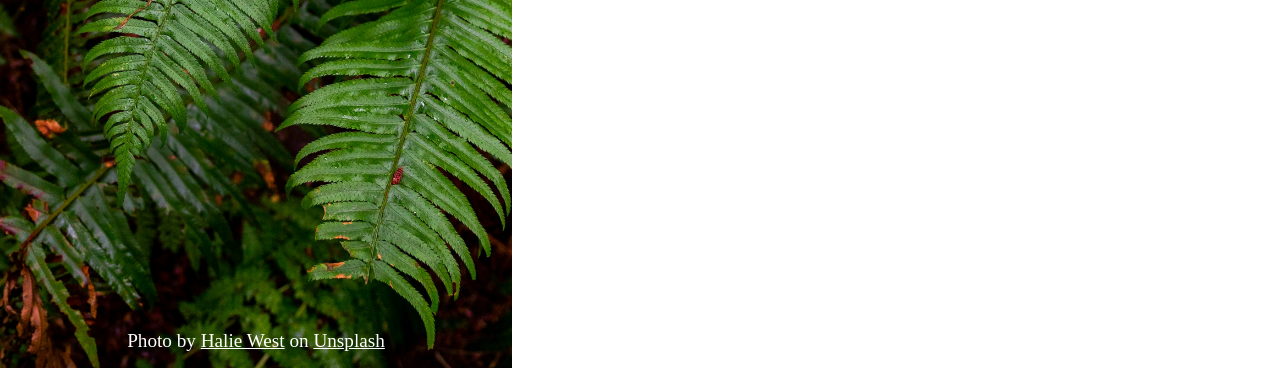
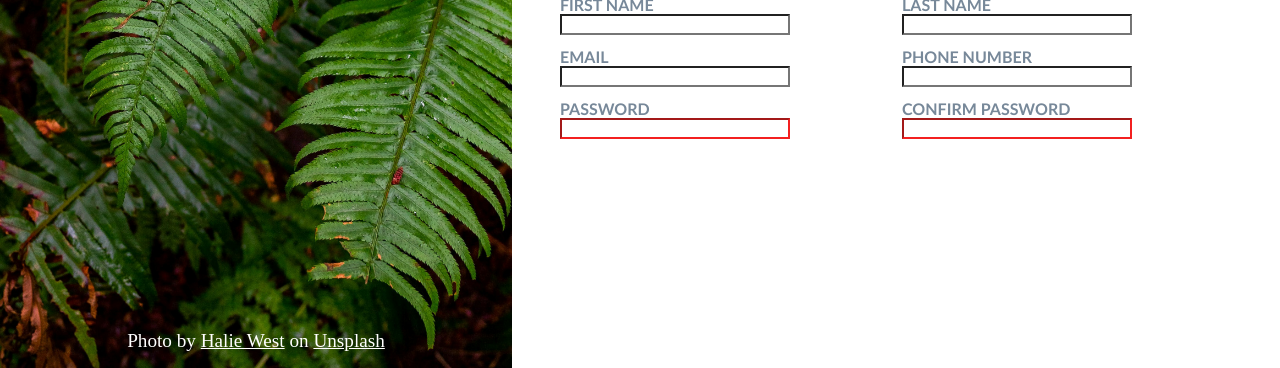
Before and after one commit to thuang3316/sign-form, a plain HTML site: page index.html in a window 1280 px wide. Shown: the part 432-800 px from the top of the page. Drawn offline with Linux system fonts and the light colour scheme.

Commit message:
Finish form setup and styling

```diff
--- a/index.html
+++ b/index.html
@@ -23,7 +23,37 @@
             </p>
             <p>You <em>know</em> you want to.</p>
         </div>
-        <div class="form"></div>
+        <div class="form">
+            <form action="#" method="post">
+                <h2>Let's do this!</h2>
+                <div class="grid">
+                    <div class="form-field">
+                        <label for="first-name">FIRST NAME</label>
+                        <input type="text" name="first-name" id="first-name">
+                    </div>
+                    <div class="form-field">
+                        <label for="last-name">LAST NAME</label>
+                        <input type="text" name="last-name" id="last-name">
+                    </div>
+                    <div class="form-field">
+                        <label for="email">EMAIL</label>
+                        <input type="email" name="email" id="email">
+                    </div>
+                    <div class="form-field">
+                        <label for="phone-number">PHONE NUMBER</label>
+                        <input type="number" name="phone-number" id="phone-number">
+                    </div >
+                    <div class="form-field">
+                        <label for="password">PASSWORD</label>
+                        <input type="password" name="password" id="password">
+                    </div>
+                    <div class="form-field">
+                        <label for="confirm-pwd">CONFIRM PASSWORD</label>
+                        <input type="password" name="confirm-pwd" id="confirm-pwd">
+                    </div>
+                </div>
+            </form>
+        </div>
         <div class="button"></div>
     </div>
 </body>
--- a/styles.css
+++ b/styles.css
@@ -3,6 +3,7 @@ body {
     display: flex;
 }
 
+/* left hand size */
 .image-container {
     position: relative;
     width: 40%;
@@ -52,6 +53,7 @@ a {
     color: white;
 }
 
+/* right hand side */
 .container {
     display: flex;
     flex-direction: column;
@@ -64,11 +66,47 @@ a {
     flex-direction: column;
     justify-content: end;
     background-color: rgb(218, 215, 215);
-    height: 33%;
-    padding: 40px 60px;
+    height: 35%;
+    padding: 2rem 3rem;
 }
 
 p {
     font-size: 2rem;
     font-weight: 800;
 }
+
+/* form setup */
+.form {
+    padding: 1rem 3rem;
+    height: 30%;
+}
+
+.form-field label {
+    display: block;
+    font-family:'Gill Sans', 'Gill Sans MT', Calibri, 'Trebuchet MS', sans-serif;
+    font-weight: 700;
+    color: lightslategrey;
+}
+
+.grid {
+    display: grid;
+    grid-template-columns: repeat(2, 1fr);
+    gap: 12px;
+}
+
+input {
+    appearance: none;
+    width: 30ch;
+}
+
+/* hide the little arrows after number */
+input[type="number"]::-webkit-inner-spin-button,
+input[type="number"]::-webkit-outer-spin-button {
+  -webkit-appearance: none;
+  margin: 0;
+}
+
+#password,
+#confirm-pwd {
+    border-color: rgba(243, 22, 22, 0.952);
+}
```
